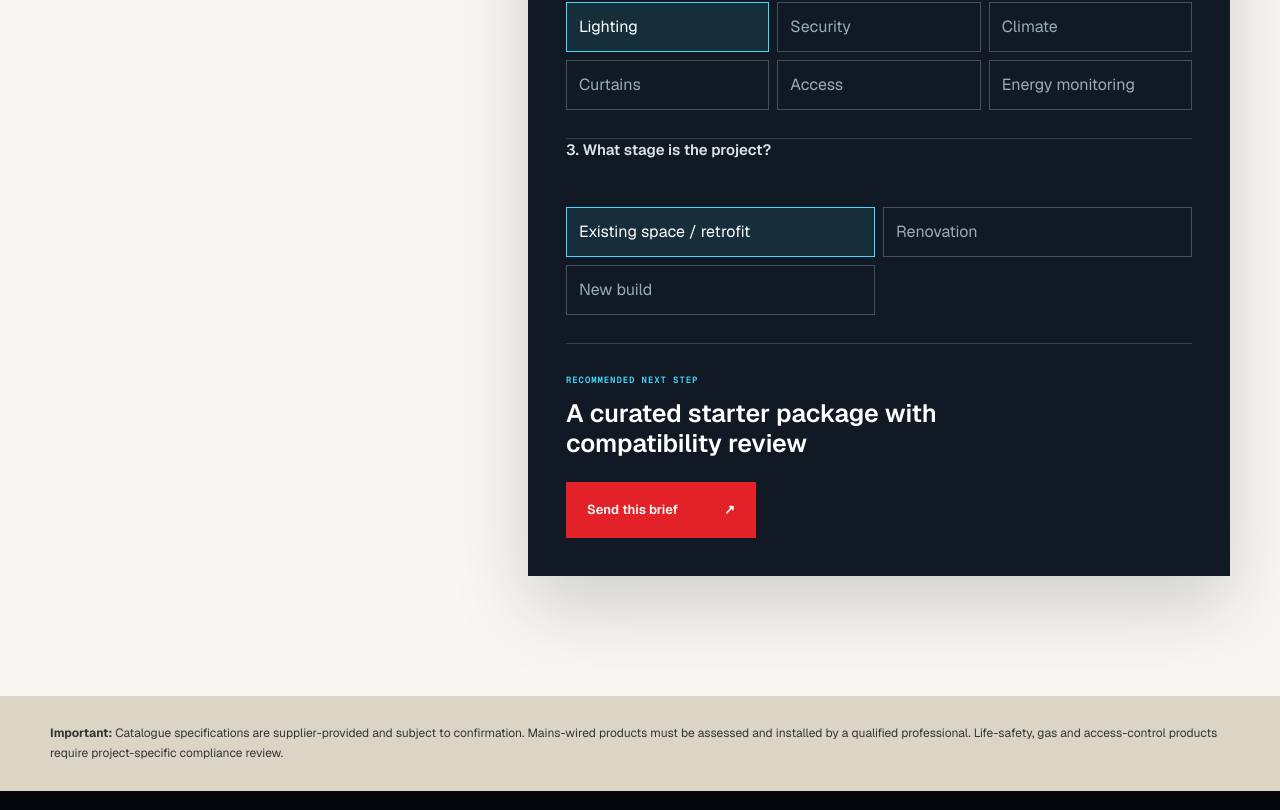
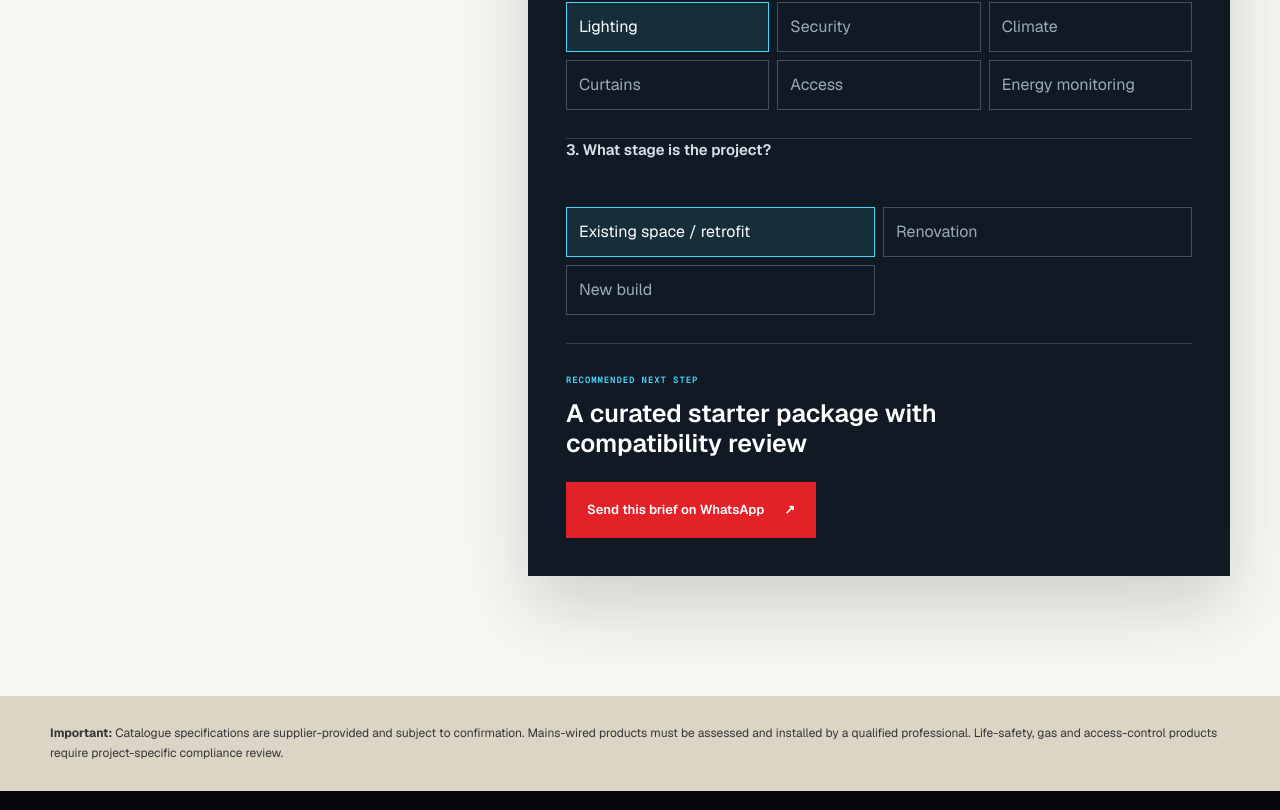
Before and after one commit to ialim/ki-analysix-system, a Next.js app: page /shop in a window 1280 px wide. Shown: the part 11190-12000 px from the top of the page. Built offline with nearby package versions, Linux system fonts and the light colour scheme.

Commit message:
Route shop enquiries to WhatsApp

```diff
--- a/app/shop/SystemBuilder.tsx
+++ b/app/shop/SystemBuilder.tsx
@@ -16,15 +16,14 @@ export default function SystemBuilder() {
     return "A curated starter package with compatibility review";
   }, [space, selectedGoals]);
   const toggleGoal = (goal: string) => setSelectedGoals((current) => current.includes(goal) ? current.filter((item) => item !== goal) : [...current, goal]);
-  const subject = encodeURIComponent(`Smart system brief: ${space}`);
-  const body = encodeURIComponent(`Hello KI Analysix,\n\nPlease review this smart-system brief.\nSpace: ${space}\nProject stage: ${stage}\nPriorities: ${selectedGoals.join(", ") || "Not selected"}\nRecommended path: ${recommendation}\n\nNumber of rooms / location / target date:`);
+  const message = encodeURIComponent(`Hello KI Analysix,\n\nPlease review this smart-system brief.\nSpace: ${space}\nProject stage: ${stage}\nPriorities: ${selectedGoals.join(", ") || "Not selected"}\nRecommended path: ${recommendation}\n\nNumber of rooms:\nProject location:\nTarget date:`);
   return <section className="builder-section" id="builder"><div className="shell builder-grid">
     <div className="builder-intro"><p className="section-kicker">Build your system</p><h2>Start with the space, not the device.</h2><p>Share three decisions and we will route you to the right products, installation scope or project-design process.</p></div>
     <div className="builder-card">
       <fieldset><legend>1. What type of space?</legend><div className="choice-grid">{spaceTypes.map((item) => <button type="button" className={space === item ? "active" : ""} onClick={() => setSpace(item)} key={item}>{item}</button>)}</div></fieldset>
       <fieldset><legend>2. What should it improve?</legend><div className="choice-grid goal-grid">{goals.map((goal) => <button type="button" className={selectedGoals.includes(goal) ? "active" : ""} aria-pressed={selectedGoals.includes(goal)} onClick={() => toggleGoal(goal)} key={goal}>{goal}</button>)}</div></fieldset>
       <fieldset><legend>3. What stage is the project?</legend><div className="choice-grid">{stages.map((item) => <button type="button" className={stage === item ? "active" : ""} onClick={() => setStage(item)} key={item}>{item}</button>)}</div></fieldset>
-      <div className="builder-result"><span>Recommended next step</span><strong>{recommendation}</strong><a className="button button-primary" href={`mailto:info@ki-analysix.com?subject=${subject}&body=${body}`}>Send this brief <span>↗</span></a></div>
+      <div className="builder-result"><span>Recommended next step</span><strong>{recommendation}</strong><a className="button button-primary" href={`https://wa.me/2349011151234?text=${message}`} target="_blank" rel="noopener noreferrer">Send this brief on WhatsApp <span>↗</span></a></div>
     </div>
   </div></section>;
 }
```
